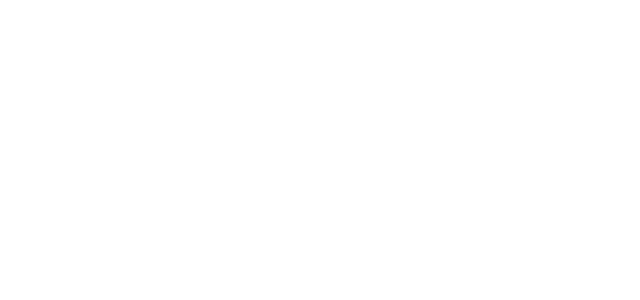
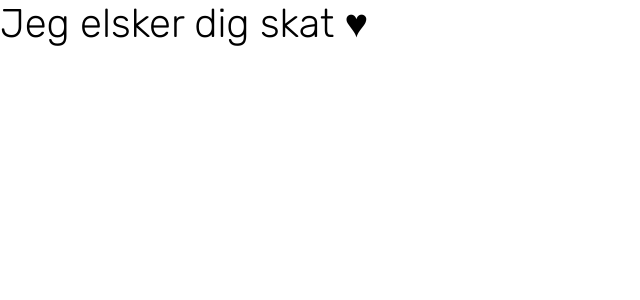
Before and after one commit to mreierstrand/Portfolio-project, a Vue app: page /Emilie in a window 1280 px wide. Before the commit this address had no page. Shown: the top 300 px of the page, without its empty margins (0-640 px from the left). Built offline with nearby package versions, Linux system fonts and the light colour scheme.

Commit message:
Easter egg part 2

```diff
--- a/src/router/index.js
+++ b/src/router/index.js
@@ -5,6 +5,7 @@ import Kundskaber from "../views/Kundskaber.vue";
 import Projekter from "../views/Projekter.vue";
 import Uddannelse from "../views/Uddannelse.vue";
 import Kontakt from "../views/Kontakt.vue";
+import Emilie from "../views/Emilie.vue"
 import Thomas from "../views/Thomas.vue";
 
 const router = createRouter({
@@ -41,6 +42,11 @@ const router = createRouter({
       component: Kontakt,
     },
     {
+      path: "/Emilie",
+      name: "emilie",
+      component: Emilie,
+    },
+    {
       path: "/Thomas",
       name: "thomas",
       component: Thomas,
--- /dev/null
+++ b/src/views/Emilie.vue
@@ -0,0 +1,5 @@
+<template>
+  <div>
+    <h1>Jeg elsker dig skat ♥</h1>
+  </div>
+</template>
```
